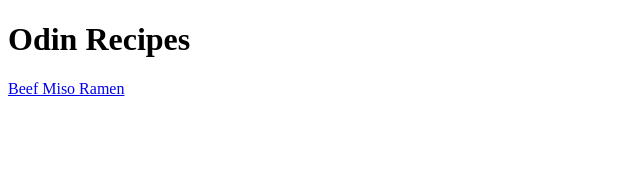
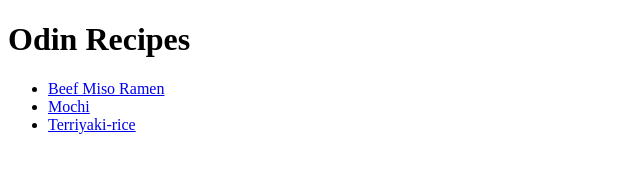
Before and after one commit to leyfall/odin-recipes, a plain HTML site: page index.html in a window 1280 px wide. Shown: the whole page, without its empty margins (0-640 px from the left). Drawn offline with Linux system fonts and the light colour scheme.

Commit message:
Add files via upload

```diff
--- a/index.html
+++ b/index.html
@@ -3,11 +3,14 @@
 <head>
     <meta charset="UTF-8">
     <meta name="viewport" content="width=<device-width>, initial-scale=1.0">
-    <title>Document</title>
+    <title>ODIN</title>
 </head>
 <body>
     <h1>Odin Recipes</h1>
-    <a href="recipes/beefmisoramen.html">Beef Miso Ramen</a>
-
-</body>
+      <ul>
+        <li><a href="recipes/beefmisoramen.html">Beef Miso Ramen</a></li>
+        <li><a href="recipes/mochi.html">Mochi</a></li>
+        <li><a href="recipes/terriyaki-rice.html">Terriyaki-rice</a></li>
+      </ul>
+    </body>
 </html>
```
